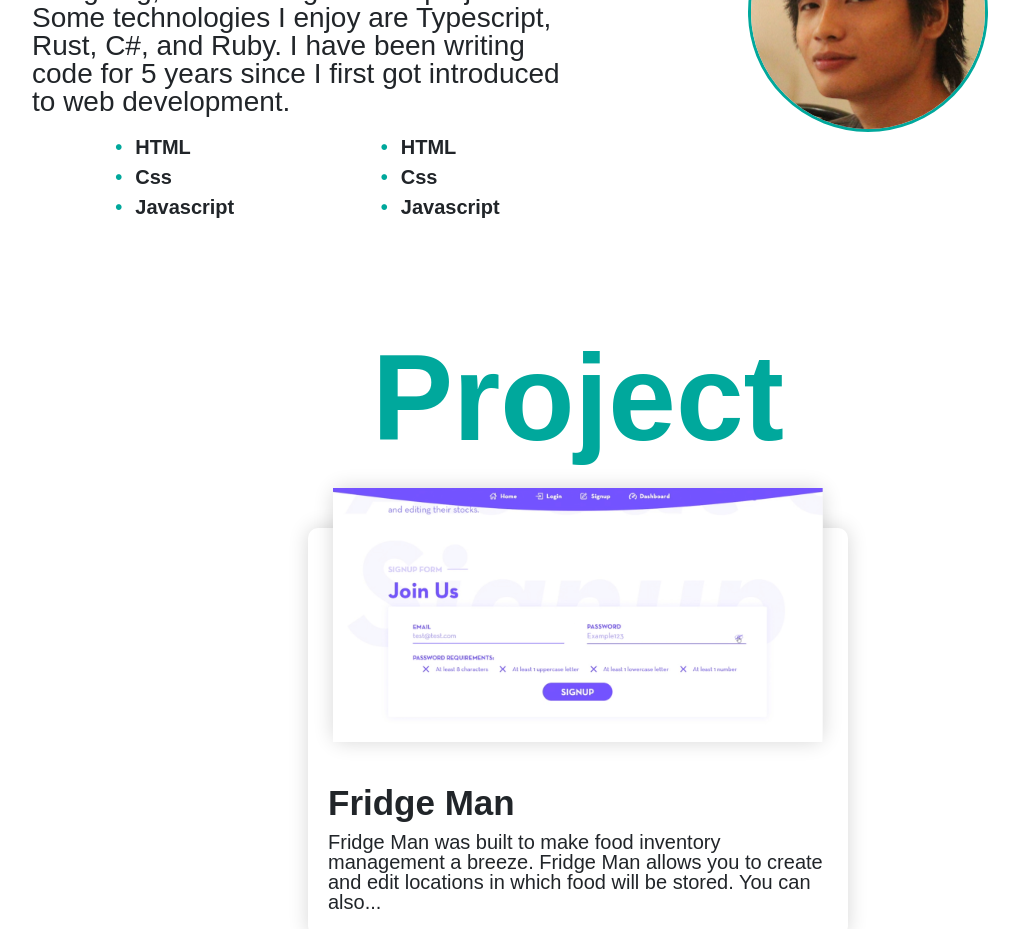
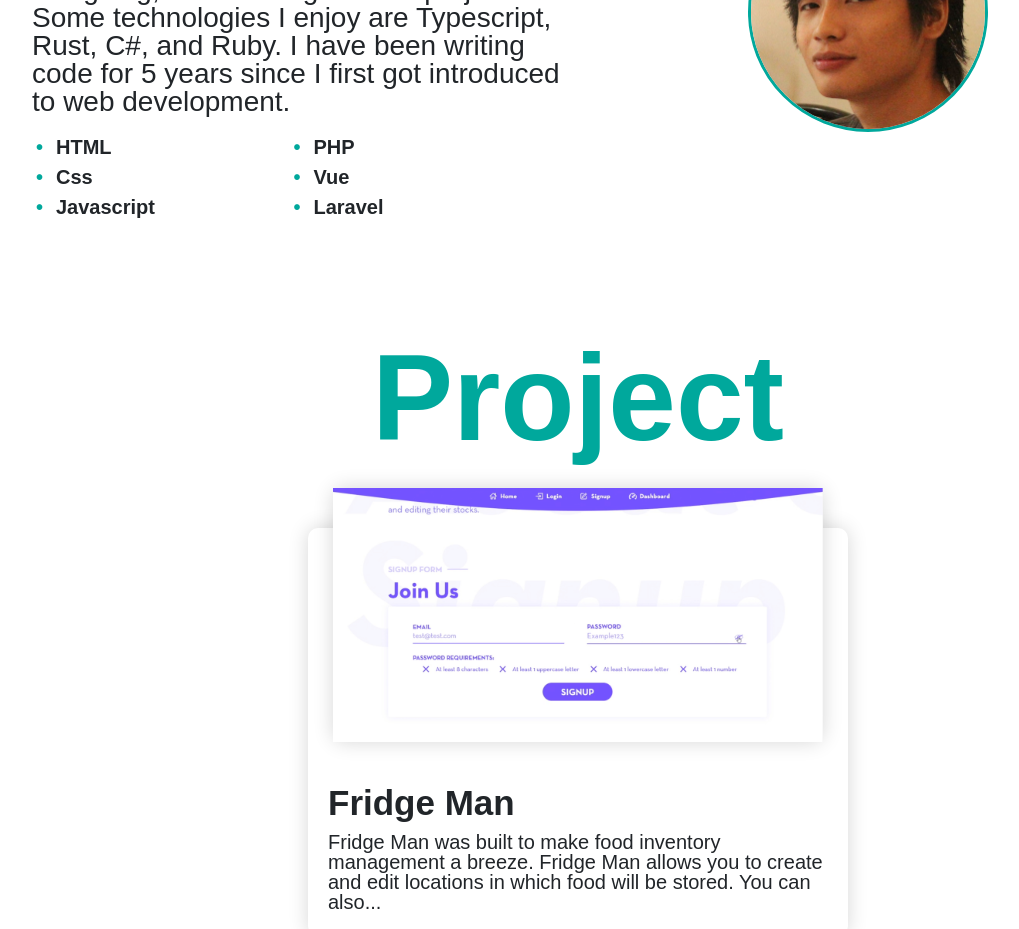
Before and after one commit to ronngb/portfolio, a Vue app: page / in a window 1280 px wide. Shown: the part 1000-1929 px from the top of the page, without its empty margins (62-1081 px from the left). Built offline with nearby package versions, Linux system fonts and the light colour scheme.

Commit message:
fix the grid column in skills unordered lists

```diff
--- a/src/components/About.vue
+++ b/src/components/About.vue
@@ -8,16 +8,18 @@
         <!-- TODO: Make P smaller -->
         <p>I'm a self-taught software engineer who is currently working at Cerner. In my free time, I enjoy contributing to open-source, designing, and working on side projects. Some technologies I enjoy are Typescript, Rust, C#, and Ruby. I have been writing code for 5 years since I first got introduced to web development.
         </p>
-        <div class="d-flex justify-content-around">
-          <ul>
+        <div class="col-6 px-0 d-inline-block">
+          <ul class="pl-4">
             <li>HTML</li>
             <li>Css</li>
             <li>Javascript</li>
           </ul>
-          <ul>
-            <li>HTML</li>
-            <li>Css</li>
-            <li>Javascript</li>
+        </div>
+        <div class="col-6 px-0 d-inline-block">
+          <ul class="pl-md-3">
+            <li>PHP</li>
+            <li>Vue</li>
+            <li>Laravel</li>
           </ul>
         </div>
       </div>
```
